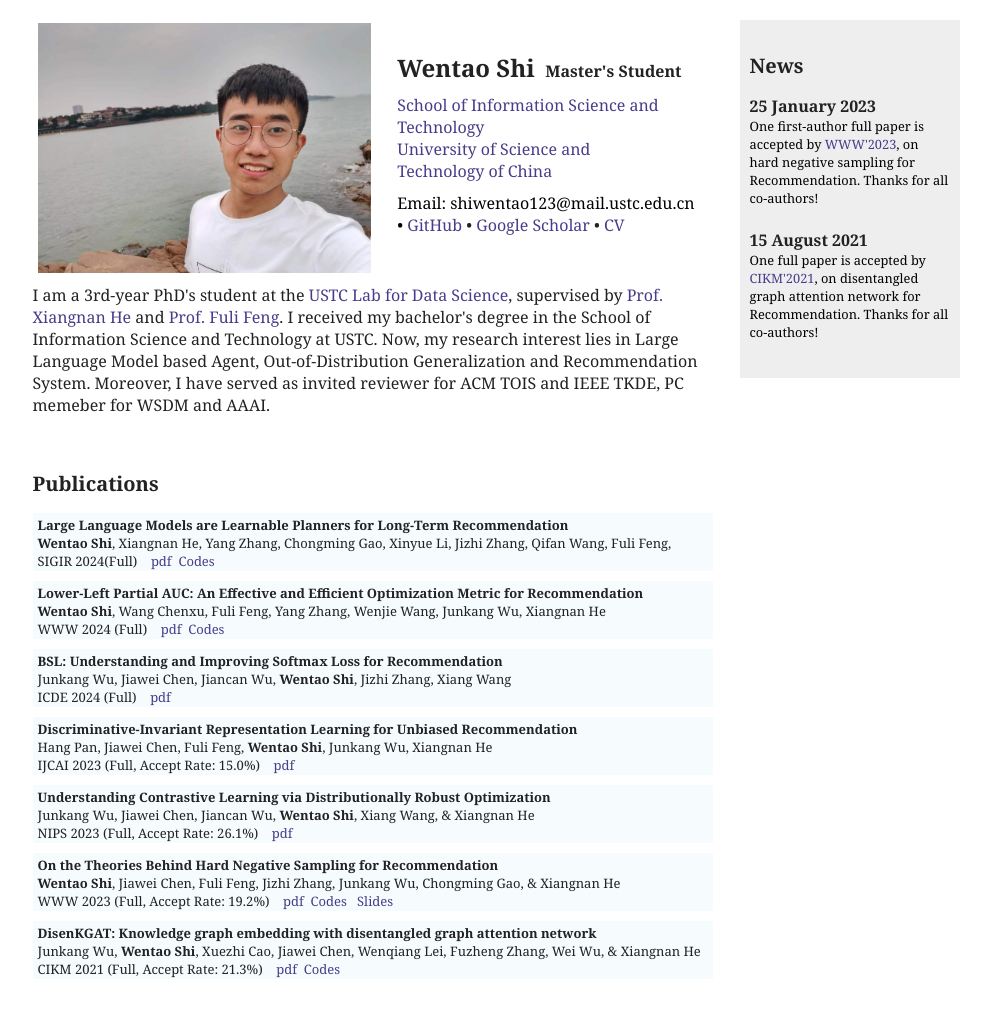
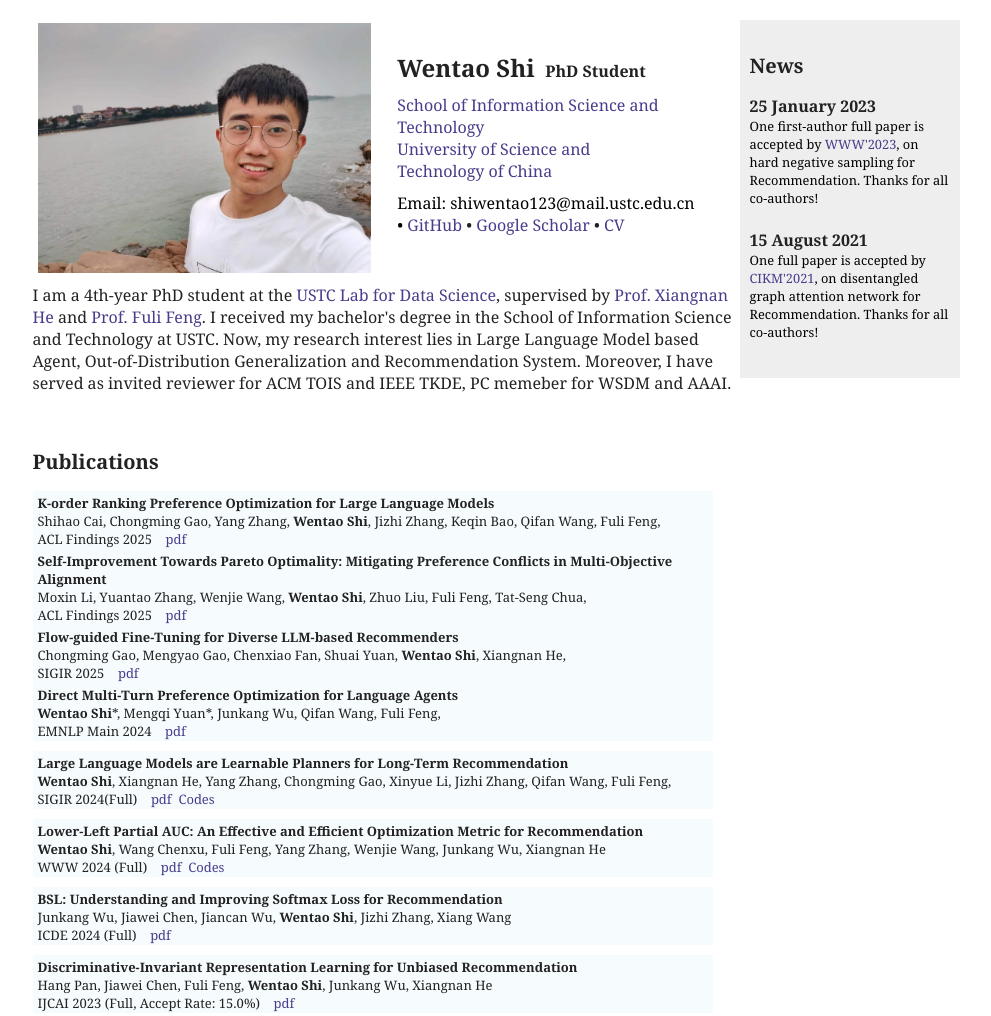
Before and after one commit to swt-user/swt-user.github.io, a plain HTML site: page index.html in a window 1280 px wide. Shown: the top 1016 px of the page, without its empty margins (144-1135 px from the left). Drawn offline with Linux system fonts and the light colour scheme.

Commit message:
Update index.html

```diff
--- a/index.html
+++ b/index.html
@@ -1,10 +1,9 @@
-
 <!DOCTYPE html PUBLIC "-//W3C//DTD HTML 4.0 Transitional//EN">
 <!--<span style="font-size:14px;"><meta http-equiv="X-UA-Compatible" content="IE=edge" /></span>-->
 <!-- saved from url=(0031)http://home.ustc.edu.cn/~lishijun/ -->
 <html><head><meta http-equiv="Content-Type" content="text/html; charset=UTF-8"><meta content="IE=9.0000" http-equiv="X-UA-Compatible">
 <title>Wentao Shi's Homepage</title>
-<meta name="description" content="Wentao Shi, 石文焘, Master's student in University of Science and Technology. Recommender systems, information retrieval, applied machine learning.">
+<meta name="description" content="Wentao Shi, 石文焘, PhD candidate in University of Science and Technology. Recommender systems, information retrieval, applied machine learning.">
 <meta name="keywords" content="Wentao Shi, 石文焘, USTC, information retrieval, machine learning, recommender systems, Out-of-Distribution Generalization">
 
 <link rel="stylesheet" type="text/css" href="./Homepage_files/xiangnan.css">
@@ -230,7 +229,7 @@ One full paper is accepted by <a href="https://www.cikm2021.org/" ,="" target="_
 <!--<p style="margin-left:0px;">-->
 <!--<img src="./Yang Zhang&#39;s Homepage_files/name.png" ,="" height="60">-->
 <!--</p><p style="margin-left:0px;">-->
-<b>Master's Student</b>
+<b>PhD Student</b>
 </p><p style="margin-left:0px;">
 <a href="https://en.sist.ustc.edu.cn/" ,="" target="_blank">School of Information Science and Technology</a><br>
 <a href="http://en.ustc.edu.cn/" ,="" target="_blank">University of Science and Technology of China</a><br>
@@ -245,7 +244,7 @@ Email:  shiwentao123@mail.ustc.edu.cn<br>
 </tbody></table>
 
 <div class="box">
-    I am a 3rd-year PhD's student at the <a href="http://data-science.ustc.edu.cn/" ,="" target="_blank">USTC Lab for Data Science</a>, supervised by <a href="https://hexiangnan.github.io/" ,="" target="_blank">Prof. Xiangnan He</a> and <a href="https://fulifeng.github.io/" ,="" target="_blank">Prof. Fuli Feng</a>. I received my bachelor's degree in the School of Information Science and Technology at USTC. Now, my research interest lies in Large Language Model based Agent, Out-of-Distribution Generalization and Recommendation System. Moreover, I have served as invited reviewer for ACM TOIS and IEEE TKDE, PC memeber for WSDM and AAAI.  <br><br>
+    I am a 4th-year PhD student at the <a href="http://data-science.ustc.edu.cn/" ,="" target="_blank">USTC Lab for Data Science</a>, supervised by <a href="https://hexiangnan.github.io/" ,="" target="_blank">Prof. Xiangnan He</a> and <a href="https://fulifeng.github.io/" ,="" target="_blank">Prof. Fuli Feng</a>. I received my bachelor's degree in the School of Information Science and Technology at USTC. Now, my research interest lies in Large Language Model based Agent, Out-of-Distribution Generalization and Recommendation System. Moreover, I have served as invited reviewer for ACM TOIS and IEEE TKDE, PC memeber for WSDM and AAAI.  <br><br>
 
     <!--<font color="red">-->
     <!--Advertisements: <br>-->
@@ -259,6 +258,40 @@ Email:  shiwentao123@mail.ustc.edu.cn<br>
         <h2>Publications</h2>
         <br>
         <!--<b> In the Year of 2020: </b> <br><br>-->
+
+        <table>
+            <tbody>
+                <tr>
+                    <td>
+                        <span class="title">K-order Ranking Preference Optimization for Large Language Models</span>
+                        <br>Shihao Cai, Chongming Gao, Yang Zhang, <b>Wentao Shi</b>, Jizhi Zhang, Keqin Bao, Qifan Wang, Fuli Feng,
+                        <br>ACL Findings 2025 &nbsp;&nbsp; <a href="#" target="_blank">pdf</a>
+                    </td>
+                </tr>
+                <tr>
+                    <td>
+                        <span class="title">Self-Improvement Towards Pareto Optimality: Mitigating Preference Conflicts in Multi-Objective Alignment</span>
+                        <br>Moxin Li, Yuantao Zhang, Wenjie Wang, <b>Wentao Shi</b>, Zhuo Liu, Fuli Feng, Tat-Seng Chua,
+                        <br>ACL Findings 2025 &nbsp;&nbsp; <a href="#" target="_blank">pdf</a>
+                    </td>
+                </tr>
+                <tr>
+                    <td>
+                        <span class="title">Flow-guided Fine-Tuning for Diverse LLM-based Recommenders</span>
+                        <br>Chongming Gao, Mengyao Gao, Chenxiao Fan, Shuai Yuan, <b>Wentao Shi</b>, Xiangnan He,
+                        <br>SIGIR 2025 &nbsp;&nbsp; <a href="https://arxiv.org/pdf/2503.07377" target="_blank">pdf</a>
+                    </td>
+                </tr>
+                <tr>
+                    <td>
+                        <span class="title">Direct Multi-Turn Preference Optimization for Language Agents</span>
+                        <br><b>Wentao Shi</b>*, Mengqi Yuan*, Junkang Wu, Qifan Wang, Fuli Feng,
+                        <br>EMNLP Main 2024 &nbsp;&nbsp; <a href="https://arxiv.org/abs/2406.14868" target="_blank">pdf</a>
+                    </td>
+                </tr>
+            </tbody>
+        </table>
+
 
         <table>
             <tbody>
```
